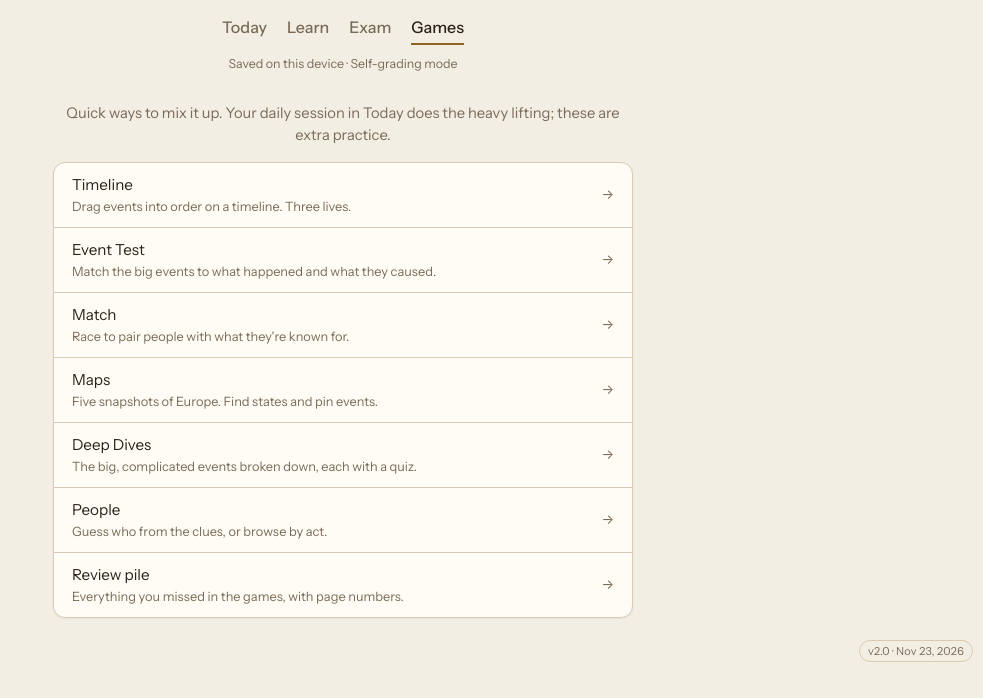
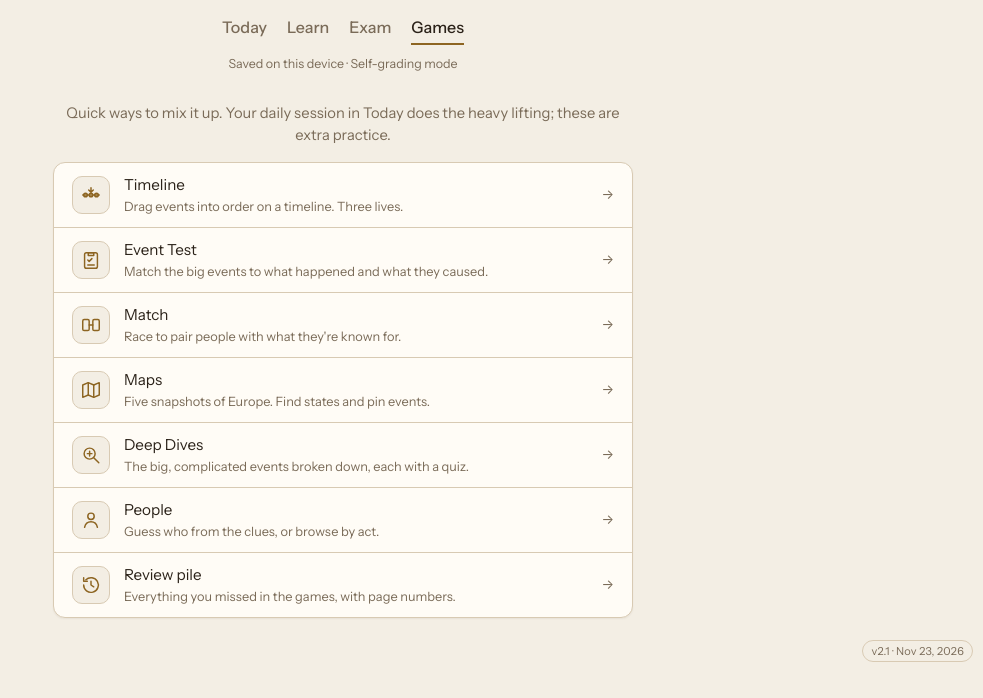
Before and after one commit to dh649/Chronicle-AP-Euro, a plain HTML site: page index.html in a window 1280 px wide. Both pictures are taken after a click on the button "Games". Shown: the part 130-828 px from the top of the page, without its empty margins (297-1280 px from the left). Drawn offline with Linux system fonts and the light colour scheme.

Commit message:
Add icons to the Games tab (v2.1)
Co-Authored-By: Claude Opus 5.5 <noreply@anthropic.com>
Claude-Session: https://claude.ai/code/session_01CrULs2jkDTXF6MmU4RjWxF

```diff
--- a/index.html
+++ b/index.html
@@ -447,6 +447,11 @@ details.settings { background: var(--surface); border: 1px solid var(--hair); bo
 }
 #ss-after, #saq-out, #es-out, #th-out, #sd-out, #td-out { display: flex; flex-direction: column; gap: 12px; }
 #ss-after:empty, #saq-out:empty, #es-out:empty, #th-out:empty, #sd-out:empty { display: none; }
+.grow { justify-content: flex-start; gap: 14px; }
+.grow .name { flex: 1; }
+.gicon { flex: none; width: 38px; height: 38px; border-radius: 10px; background: var(--page); border: 1px solid var(--hair); color: var(--bronze); display: grid; place-items: center; }
+.gicon svg { width: 22px; height: 22px; }
+.grow:hover .gicon { border-color: var(--bronze); }
 
 </style>
 </head>
@@ -590,7 +595,7 @@ details.settings { background: var(--surface); border: 1px solid var(--hair); bo
   </div>
 </section>
 
-<div class="version" aria-label="App version">v2.0 · Nov 23, 2026</div>
+<div class="version" aria-label="App version">v2.1 · Nov 23, 2026</div>
 
 <script src="data.js"></script>
 <script src="content.js"></script>
@@ -3023,9 +3028,20 @@ Reply with only JSON: {"rows": [{"name": rubric row name, "earned": number, "max
   }
 
   // ================= GAMES hub =================
+  // Small line icons that show what you do in each game
+  const GI = {
+    timeline: '<path d="M3 12h18"/><circle cx="6" cy="12" r="2"/><circle cx="12" cy="12" r="2"/><circle cx="18" cy="12" r="2"/><path d="M12 4v4M9.5 6.5 12 9l2.5-2.5"/>',
+    etest: '<rect x="5" y="4" width="14" height="17" rx="2"/><path d="M9 4h6v3H9z"/><path d="m8.5 12 1.5 1.5 3-3M8.5 17.5h7"/>',
+    match: '<rect x="3" y="6" width="7" height="12" rx="1.5"/><rect x="14" y="6" width="7" height="12" rx="1.5"/><path d="M10 12h4"/>',
+    maps: '<path d="M3 6.5 9 4l6 2.5L21 4v13.5L15 20l-6-2.5L3 20z"/><path d="M9 4v13.5M15 6.5V20"/>',
+    dives: '<circle cx="10.5" cy="10.5" r="6"/><path d="m15 15 5.5 5.5M8 10.5h5M10.5 8v5"/>',
+    people: '<circle cx="12" cy="8" r="3.5"/><path d="M5 20c.8-3.8 3.6-6 7-6s6.2 2.2 7 6"/>',
+    review: '<path d="M4 12a8 8 0 1 0 2.4-5.7"/><path d="M4 4v4h4"/><path d="M12 8v4l3 2"/>'
+  };
+  const gicon = k => `<span class="gicon" aria-hidden="true"><svg viewBox="0 0 24 24" fill="none" stroke="currentColor" stroke-width="1.6" stroke-linecap="round" stroke-linejoin="round">${GI[k]}</svg></span>`;
   const GAMES = [["timeline", "Timeline", "Drag events into order on a timeline. Three lives."], ["etest", "Event Test", "Match the big events to what happened and what they caused."], ["match", "Match", "Race to pair people with what they're known for."], ["maps", "Maps", "Five snapshots of Europe. Find states and pin events."], ["dives", "Deep Dives", "The big, complicated events broken down, each with a quiz."], ["people", "People", "Guess who from the clues, or browse by act."], ["review", "Review pile", "Everything you missed in the games, with page numbers."]];
   function renderGames() {
-    $("games-body").innerHTML = `<p class="hint" style="text-align:center">Quick ways to mix it up. Your daily session in Today does the heavy lifting; these are extra practice.</p><div class="unit">${GAMES.map(([k, n, d]) => `<button class="act lrow" data-g="${k}"><span class="name">${n}<small>${d}</small></span><span class="n">&rarr;</span></button>`).join("")}</div>`;
+    $("games-body").innerHTML = `<p class="hint" style="text-align:center">Quick ways to mix it up. Your daily session in Today does the heavy lifting; these are extra practice.</p><div class="unit">${GAMES.map(([k, n, d]) => `<button class="act lrow grow" data-g="${k}">${gicon(k)}<span class="name">${n}<small>${d}</small></span><span class="n">&rarr;</span></button>`).join("")}</div>`;
     document.querySelectorAll("#games-body [data-g]").forEach(b => b.onclick = () => { $("tab-" + b.dataset.g).click(); window.scrollTo({ top: 0 }); });
   }
   function openGames() { go("games", renderGames); }
```
